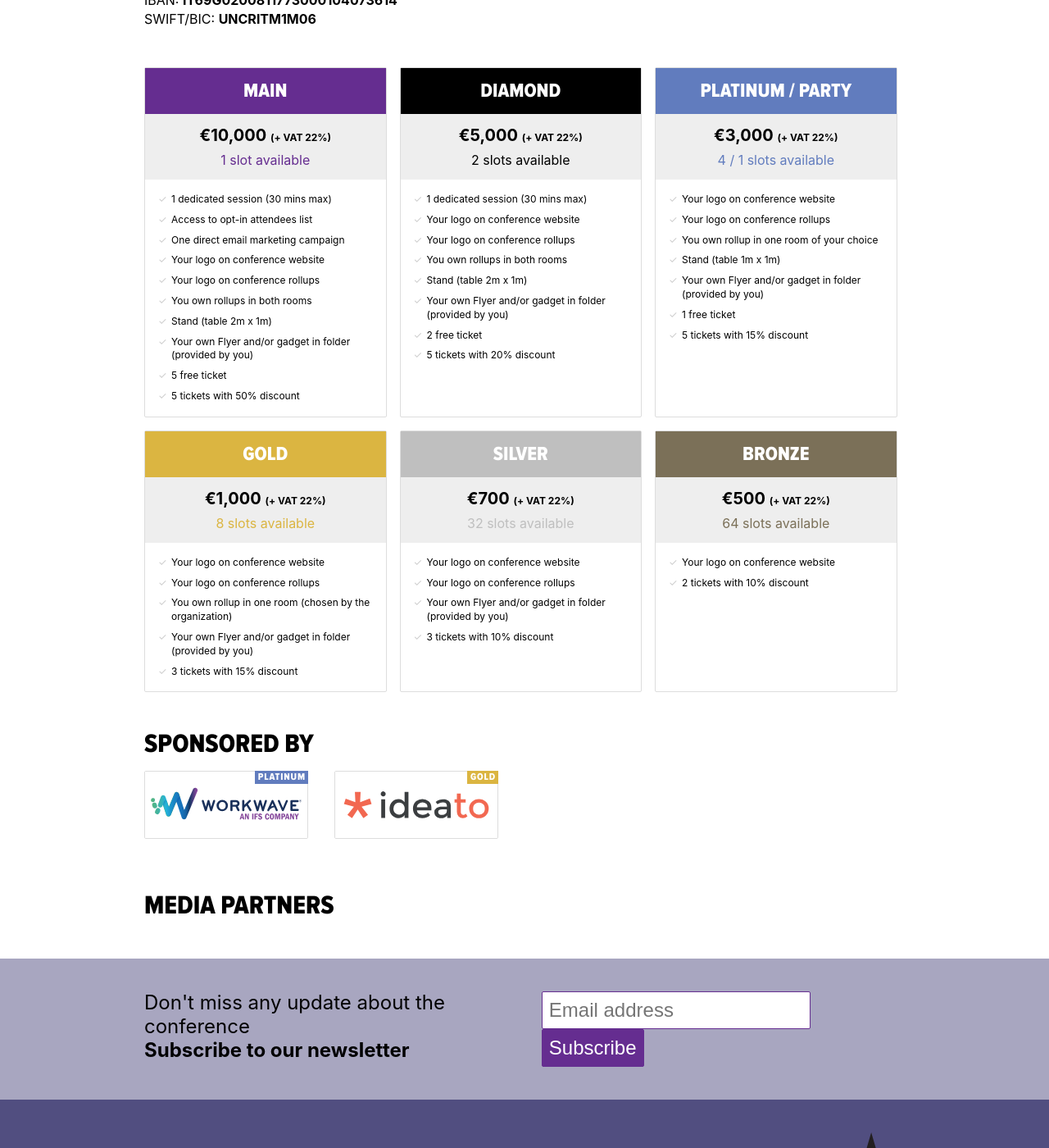
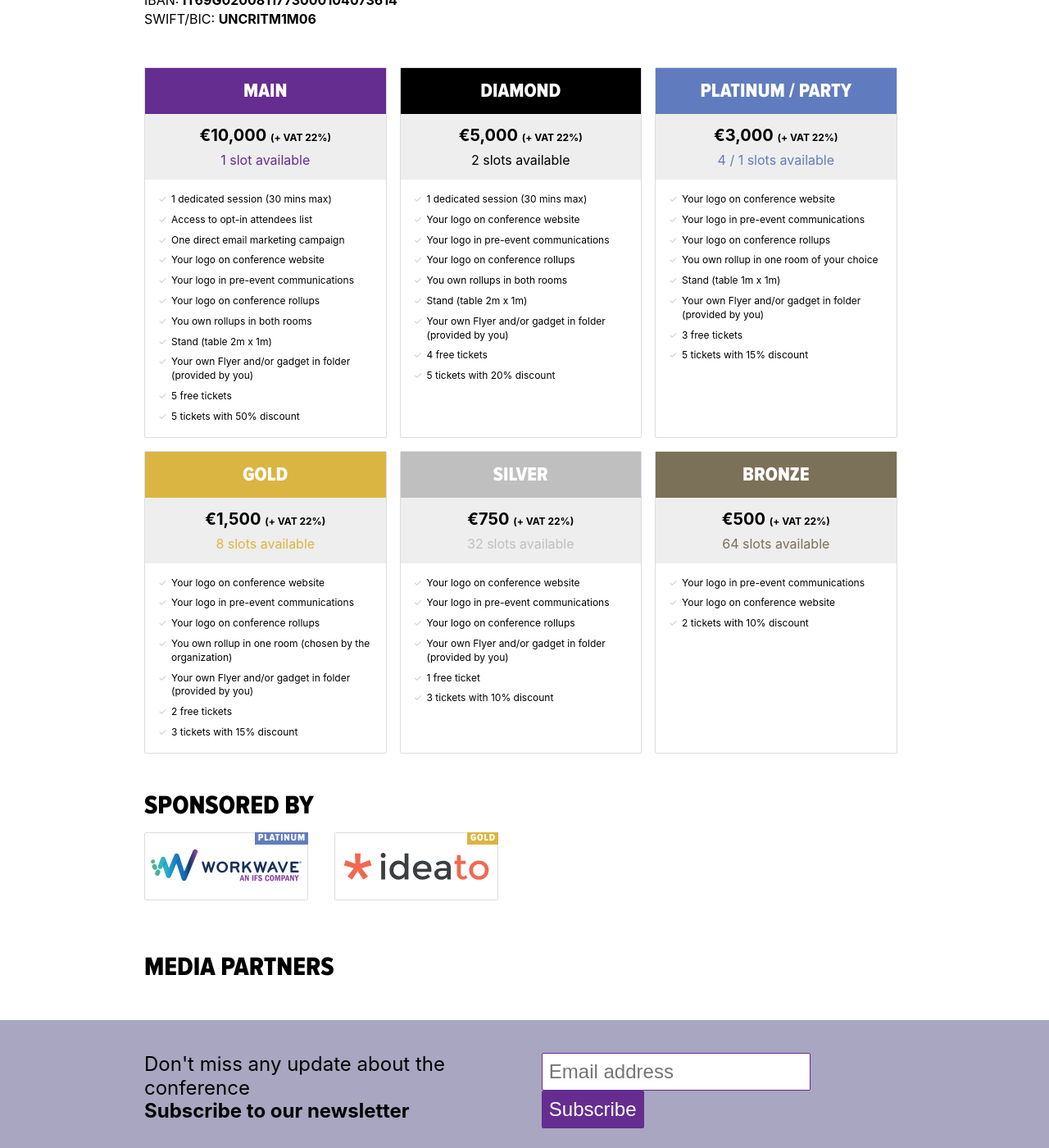
Before and after one commit to giuliatosato/2019.jsday.it, a Jekyll site: the page built from sponsor.html, in a window 1280 px wide and 1400 px high, scrolled down 1206 px. Shown: the whole window at 82% size. Built offline with Jekyll 4.4.1, drawn with Linux system fonts in a browser that asks for light colours; comment, search, counter and statistics services are not loaded.

Commit message:
Update sponsorship packages

```diff
--- a/_includes/sponsor/intro.html
+++ b/_includes/sponsor/intro.html
@@ -80,6 +80,9 @@
                             <span class="package__check">✓</span> Your logo on conference website
                         </li>
                         <li class="package__feature">
+                            <span class="package__check">✓</span> Your logo in pre-event communications
+                        </li>
+                        <li class="package__feature">
                             <span class="package__check">✓</span> Your logo on conference rollups
                         </li>
                         <li class="package__feature">
@@ -92,7 +95,7 @@
                             <span class="package__check">✓</span> Your own Flyer and/or gadget in folder (provided by you)
                         </li>
                         <li class="package__feature">
-                            <span class="package__check">✓</span> 5 free ticket
+                            <span class="package__check">✓</span> 5 free tickets
                         </li>
                         <li class="package__feature">
                             <span class="package__check">✓</span> 5 tickets with 50% discount
@@ -118,6 +121,9 @@
                             <span class="package__check">✓</span> Your logo on conference website
                         </li>
                         <li class="package__feature">
+                            <span class="package__check">✓</span> Your logo in pre-event communications
+                        </li>
+                        <li class="package__feature">
                             <span class="package__check">✓</span> Your logo on conference rollups
                         </li>
                         <li class="package__feature">
@@ -130,7 +136,7 @@
                             <span class="package__check">✓</span> Your own Flyer and/or gadget in folder (provided by you)
                         </li>
                         <li class="package__feature">
-                            <span class="package__check">✓</span> 2 free ticket
+                            <span class="package__check">✓</span> 4 free tickets
                         </li>
                         <li class="package__feature">
                             <span class="package__check">✓</span> 5 tickets with 20% discount
@@ -153,6 +159,9 @@
                             <span class="package__check">✓</span> Your logo on conference website
                         </li>
                         <li class="package__feature">
+                            <span class="package__check">✓</span> Your logo in pre-event communications
+                        </li>
+                        <li class="package__feature">
                             <span class="package__check">✓</span> Your logo on conference rollups
                         </li>
                         <li class="package__feature">
@@ -165,7 +174,7 @@
                             <span class="package__check">✓</span> Your own Flyer and/or gadget in folder (provided by you)
                         </li>
                         <li class="package__feature">
-                            <span class="package__check">✓</span> 1 free ticket
+                            <span class="package__check">✓</span> 3 free tickets
                         </li>
                         <li class="package__feature">
                             <span class="package__check">✓</span> 5 tickets with 15% discount
@@ -178,7 +187,7 @@
                     <div class="package__name">Gold</div>
                     <div class="package__info">
                         <div class="package__price">
-                            €1,000
+                            €1,500
                             <span class="package__vat">(+ VAT 22%)</span>
                         </div>
                         <div class="package__availability">8 slots available</div>
@@ -188,6 +197,9 @@
                             <span class="package__check">✓</span> Your logo on conference website
                         </li>
                         <li class="package__feature">
+                            <span class="package__check">✓</span> Your logo in pre-event communications
+                        </li>
+                        <li class="package__feature">
                             <span class="package__check">✓</span> Your logo on conference rollups
                         </li>
                         <li class="package__feature">
@@ -195,6 +207,9 @@
                         </li>
                         <li class="package__feature">
                             <span class="package__check">✓</span> Your own Flyer and/or gadget in folder (provided by you)
+                        </li>
+                        <li class="package__feature">
+                            <span class="package__check">✓</span> 2 free tickets
                         </li>
                         <li class="package__feature">
                             <span class="package__check">✓</span> 3 tickets with 15% discount
@@ -207,7 +222,7 @@
                     <div class="package__name">Silver</div>
                     <div class="package__info">
                         <div class="package__price">
-                            €700
+                            €750
                             <span class="package__vat">(+ VAT 22%)</span>
                         </div>
                         <div class="package__availability">32 slots available</div>
@@ -217,10 +232,16 @@
                             <span class="package__check">✓</span> Your logo on conference website
                         </li>
                         <li class="package__feature">
+                            <span class="package__check">✓</span> Your logo in pre-event communications
+                        </li>
+                        <li class="package__feature">
                             <span class="package__check">✓</span> Your logo on conference rollups
                         </li>
                         <li class="package__feature">
                             <span class="package__check">✓</span> Your own Flyer and/or gadget in folder (provided by you)
+                        </li>
+                        <li class="package__feature">
+                            <span class="package__check">✓</span> 1 free ticket
                         </li>
                         <li class="package__feature">
                             <span class="package__check">✓</span> 3 tickets with 10% discount
@@ -240,6 +261,9 @@
                     </div>
                     <ul class="package__features">
                         <li class="package__feature">
+                            <span class="package__check">✓</span> Your logo in pre-event communications
+                        </li>
+                        <li class="package__feature">
                             <span class="package__check">✓</span> Your logo on conference website
                         </li>
                         <li class="package__feature">
```
